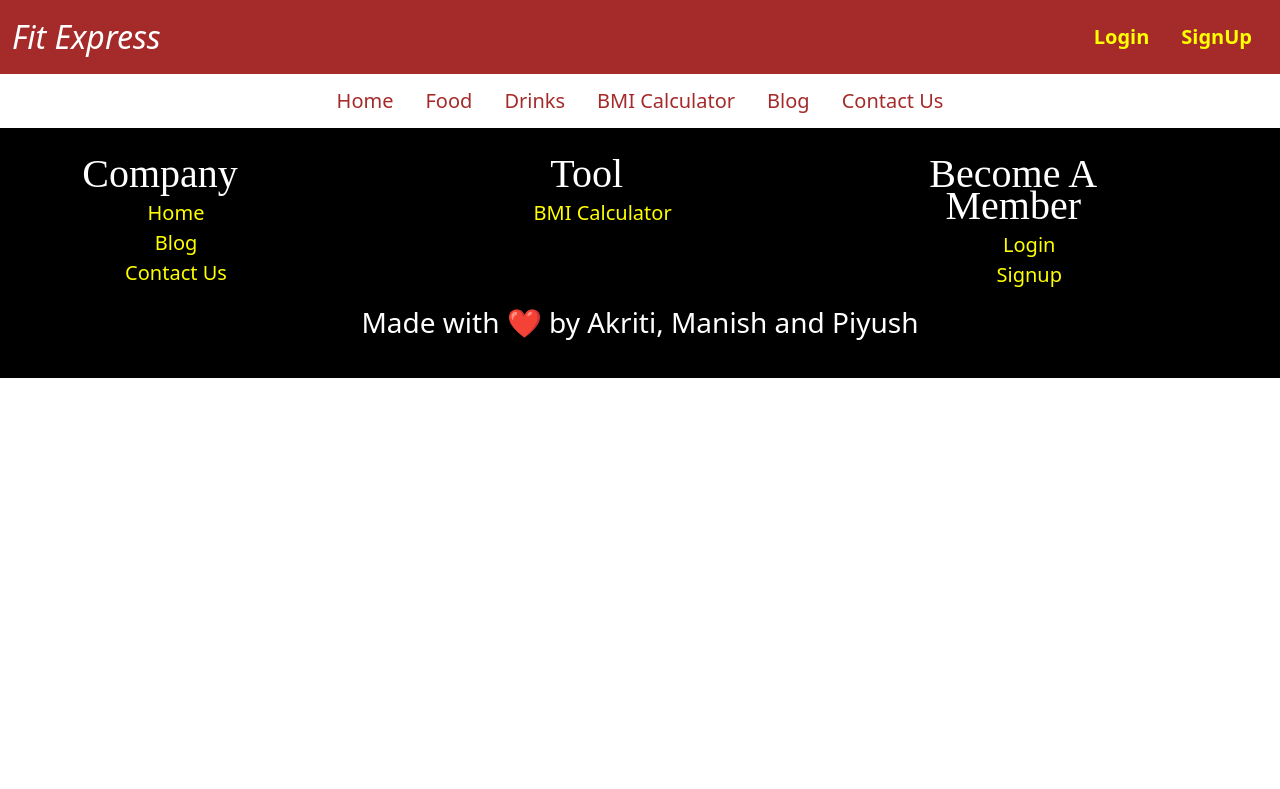
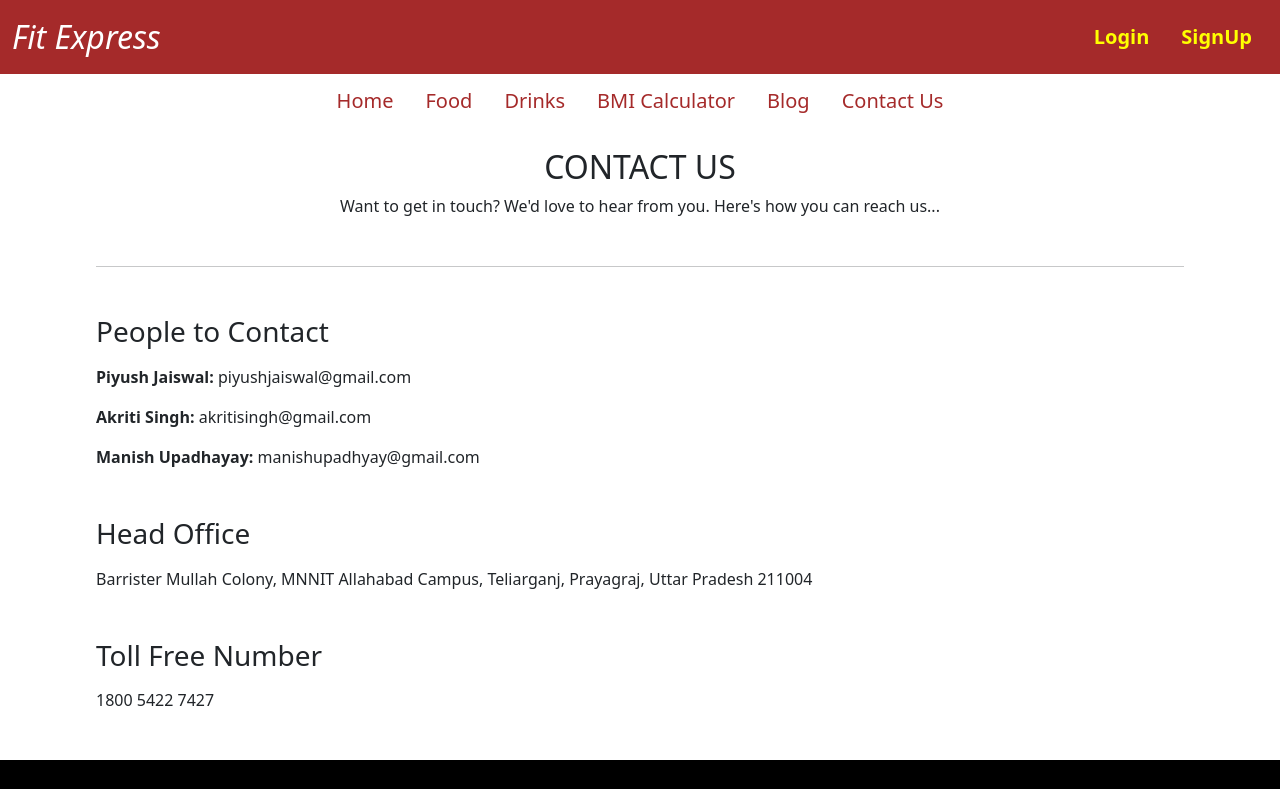
Before and after one commit to Akriti1811/Calorie_Heist_, a React (Create React App) app: page /contact in a window 1280 px wide. Shown: the top 789 px of the page. Built offline with nearby package versions, Linux system fonts and the light colour scheme; no server answers.

Commit message:
contact page added

```diff
--- a/src/App.js
+++ b/src/App.js
@@ -5,6 +5,7 @@ import Login from "./Components/LogIn";
 import Navbar from "./Components/Navbar";
 import Food from "./Components/Food";
 import Drinks from "./Components/Drinks";
+import Contact from "./Components/Contact";
 import Profile from "./Components/Profile";
 import Home from "./Components/Home";
 import BMIcal from "./Components/BMIcal";
@@ -87,6 +88,12 @@ function App() {
         </div>
         </Route>
 
+        <Route exact path = "/contact">
+        <div className="login">
+          <Contact/>
+        </div>
+        </Route>
+
         <Route exact path = "/profile">
         <div className="login">
           <Profile/>
--- /dev/null
+++ b/src/Components/Contact.js
@@ -0,0 +1,27 @@
+import React from 'react'
+
+export default function contact() {
+    return (
+        <div>
+            <div className="aboutFE px-5 mx-5 mt-4">
+                <h2 className="text-center">CONTACT US</h2>
+                <p className="text-center mt-2 mb-5">Want to get in touch? We'd love to hear from you. Here's how you can reach us...
+                </p><hr/>
+            </div>
+            <div className="px-5 m-5">
+                <h3 className="pb-2">People to Contact</h3>
+                <p><b>Piyush Jaiswal: </b>piyushjaiswal@gmail.com</p>
+                <p><b>Akriti Singh: </b>akritisingh@gmail.com</p>
+                <p><b>Manish Upadhayay: </b>manishupadhyay@gmail.com</p>
+            </div>
+            <div className="px-5 m-5">
+                <h3 className="pb-2">Head Office</h3>
+                <p>Barrister Mullah Colony, MNNIT Allahabad Campus, Teliarganj, Prayagraj, Uttar Pradesh 211004</p>
+            </div>
+            <div className="px-5 m-5">
+                <h3 className="pb-2">Toll Free Number</h3>
+                <p>1800 5422 7427</p>
+            </div>
+        </div>
+    )
+}
```
